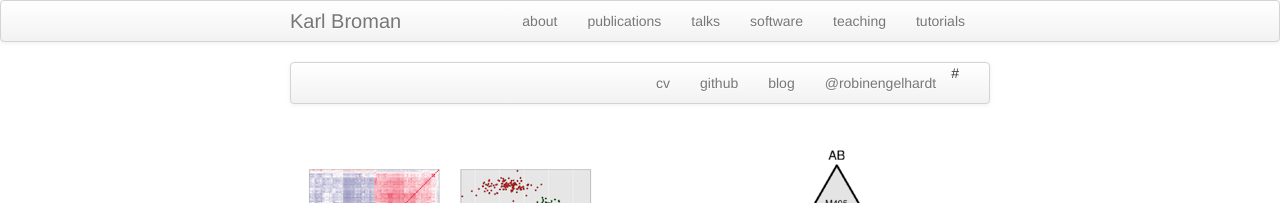
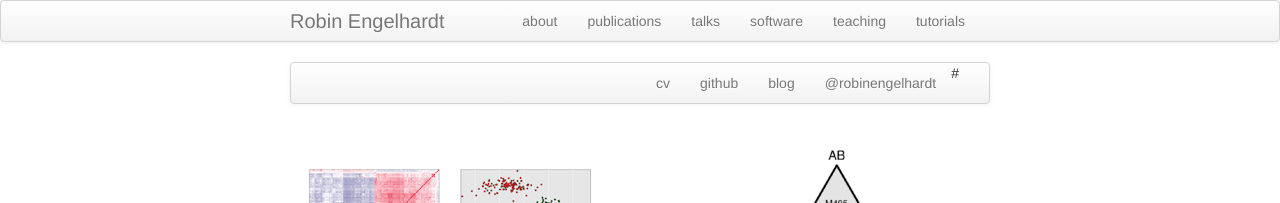
Before and after one commit to gavstrik/gavstrik.github.io, a Jekyll site: the page built from index.md, in a window 1280 px wide. Shown: the top 203 px of the page. Built offline with Jekyll 4.4.1, drawn with Linux system fonts in a browser that asks for light colours.

```diff
--- a/_config.yml
+++ b/_config.yml
@@ -8,15 +8,15 @@ highlighter: rouge
 # Themes are encouraged to use these universal variables
 # so be sure to set them if your theme uses them.
 #
-title : Karl Broman
+title : Robin Engelhardt
 author :
-  name : Karl Broman
-  email : kbroman@gmail.com
-  github : kbroman
-  twitter : kwbroman
+  name : Robin Engelhardt
+  email : robin.engelhardt@gmail.com
+  github : gavstrik
+  twitter : robinengelhardt
   feedburner : nil
 
-production_url : https://kbroman.github.io
+production_url : https://gavstrik.github.io
 
 # Tell Github to use the kramdown markdown interpreter
 # (see https://help.github.com/articles/migrating-your-pages-site-from-maruku)
```
